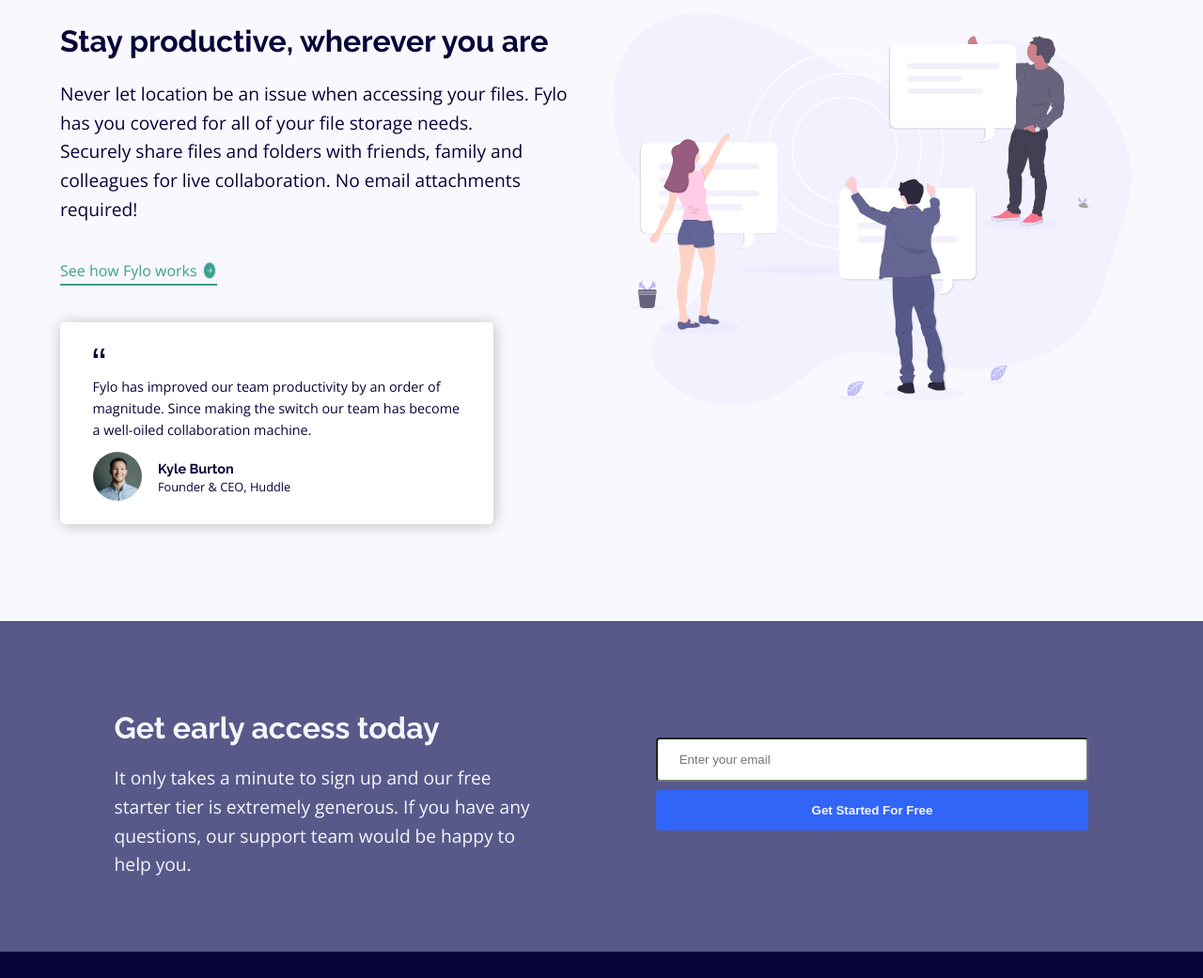
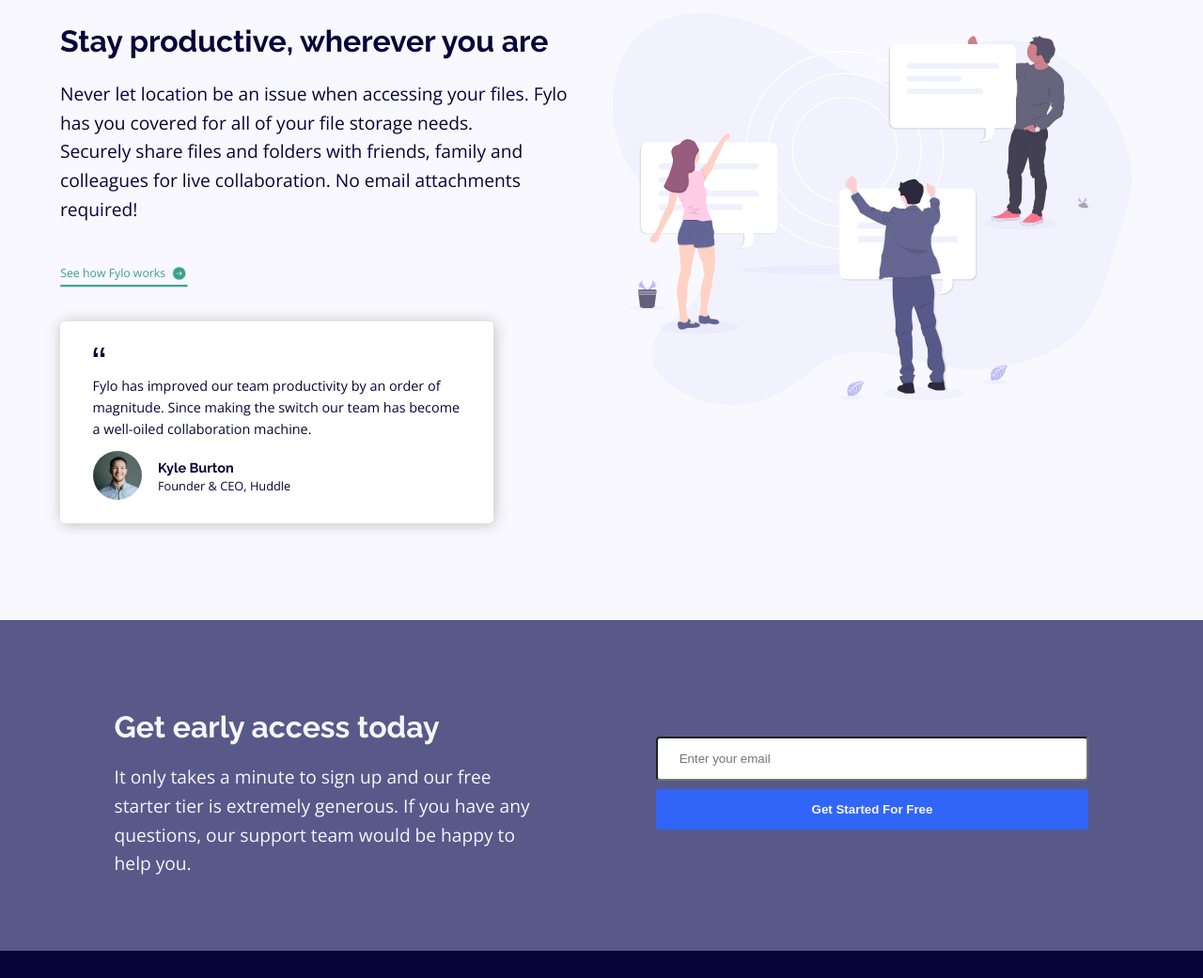
Before and after one commit to wellspr/fylo-landing-page-with-two-column-layout, a plain HTML site: page index.html in a window 1280 px wide. Shown: the part 933-1974 px from the top of the page at 94% size. Drawn offline with nearby package versions, Linux system fonts and the light colour scheme.

Commit message:
Minor adjustment

```diff
--- a/css/fonts.css
+++ b/css/fonts.css
@@ -100,7 +100,7 @@ h1, h2, h3 {
     /* Features */
 
     .how-it-works-text{
-        font-size: 1rem;
+        /* font-size: 1rem; */
     }
 
     /* Testimonial */
--- a/css/styles-lg.css
+++ b/css/styles-lg.css
@@ -97,10 +97,12 @@
     }
 
     .how-it-works{
+        position: relative;
+        left: 5%;
         display: flex;
         justify-content: flex-start;
-        padding: 5%;
-        padding-left: 0;
+        padding: 5% 0;
+        transform: scale(1.1);
     }
 
     .how-it-works a{
@@ -118,7 +120,8 @@
     .how-it-works-arrow{
         display: inline-flex;
         align-content: center;
-        padding-left: 5px;
+        width: 16px;
+        height: 16px;
     }
 
 
--- a/css/styles-mobile.css
+++ b/css/styles-mobile.css
@@ -138,7 +138,7 @@ body{
 .how-it-works-arrow{
     display: inline-flex;
     align-content: center;
-    padding-left: 5px;
+    margin-left: 5px;
 }
 
 
```
